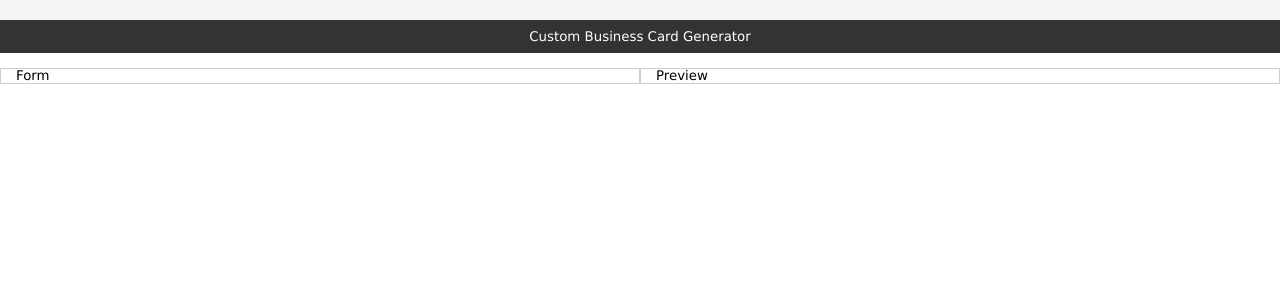
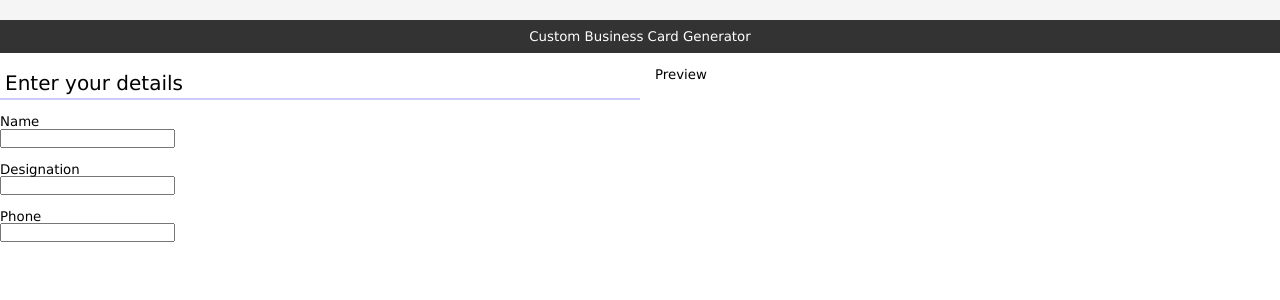
Before and after one commit to nicholaspmccarty/BusinessCardMaker, a React (Create React App) app: page / in a window 1280 px wide. Shown: the top 300 px of the page. Built offline with nearby package versions, Linux system fonts and the light colour scheme.

Commit message:
Forms finished

```diff
--- a/src/components/Form.js
+++ b/src/components/Form.js
@@ -1,9 +1,32 @@
-import React from 'react'
+import React from 'react';
+import FormElement from './FormElement';
+
 
 const Form = () => {
+
+
   return (
-   <section className="Form">Form</section>
-  )
-}
+     <>
+      <form>
+      <h2> Enter your details</h2>
+      <label style={{ display: 'block', marginBottom: '5px' }}>
+          <strong>Name</strong>
+          <input type="text" style={{ display: 'block',  marginBottom: '15px'}} />
+        </label>
+        <label style={{ display: 'block', marginBottom: '5px' }}>
+          <strong>Designation</strong>
+          <input type="text" style={{ display: 'block', marginBottom: '15px' }} />
+        </label>
+        <label style={{ display: 'block', marginBottom: '5px' }}>
+          <strong>Phone</strong>
+          <input type="text" style={{ display: 'block', marginBottom: '15px'}} />
+        </label>
+      </form>
+    </>
+
+
+  );
+
+};
 
 export default Form
--- /dev/null
+++ b/src/components/FormElement.js
@@ -0,0 +1,12 @@
+import React from 'react'
+
+const FormElement = ({ID, Label, Value}) => {
+  return (
+    <label>
+          <strong>{Label}</strong>
+          <input type="text" name={ID} Value={Value}/>
+        </label>
+  )
+}
+
+export default FormElement
--- a/src/styles/index.scss
+++ b/src/styles/index.scss
@@ -35,6 +35,32 @@ main {
 }
 .Form, .Preview{
     width: 50%;
-    border: 1px solid #ccc;
     padding: 0 15px;
+    display: block;
+    label{
+        strong{
+            font-weight: normal;
+        }
+    }
+    input {
+        border: 1px solid #ccf;
+    }
+
 }
+
+form, .Preview, .Form {
+    width: 50%;
+    display: block;
+    padding: 5x;
+    font-weight: normal;
+    margin-bottom: 50px;
+
+}
+
+h2 {
+    border-bottom: 2px solid #ccf;
+    font-size: 1.5em;
+    font-weight: 300;
+    padding: 5px;
+    margin-bottom: 15px;
+}
```
